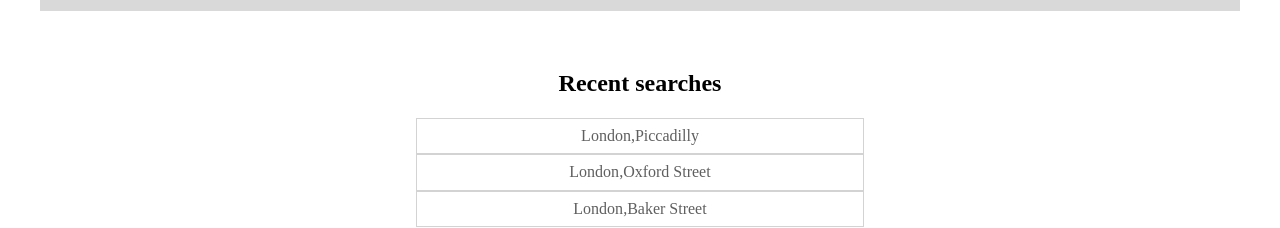
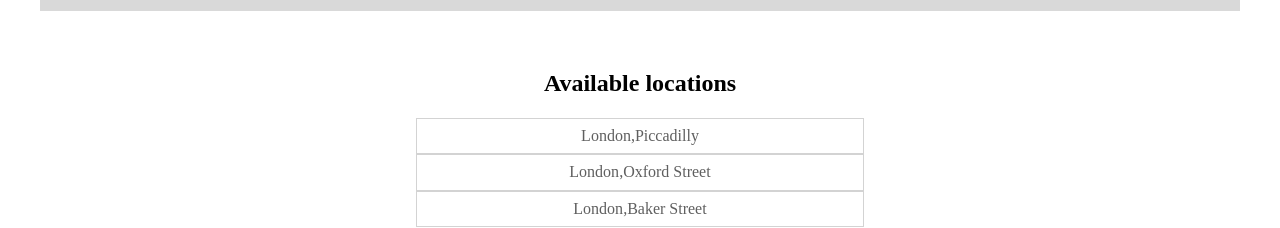
Before and after one commit to Gaydamovich/property-cross-first-app, a React app: page / in a window 1280 px wide. Shown: the part 355-583 px from the top of the page. Built offline with nearby package versions, Linux system fonts and the light colour scheme.

Commit message:
refactor: fix errors

```diff
--- a/src/components/Search/SearchPage/SearchPage.jsx
+++ b/src/components/Search/SearchPage/SearchPage.jsx
@@ -22,7 +22,7 @@
 
 SearchPage.propTypes = {
   entryField: PropTypes.string.isRequired,
-  searchStatus: PropTypes.bool,
+  searchStatus: PropTypes.bool.isRequired,
   onClickItem: PropTypes.func.isRequired,
   recentSearches: PropTypes.array.isRequired,
   onChangeField: PropTypes.func.isRequired,
--- a/src/components/Search/SearchResults/SearchResults.jsx
+++ b/src/components/Search/SearchResults/SearchResults.jsx
@@ -23,7 +23,7 @@
 
 SearchResults.propTypes = {
   recentSearches: PropTypes.array.isRequired,
-  searchStatus: PropTypes.bool,
+  searchStatus: PropTypes.bool.isRequired,
   onClickItem: PropTypes.func.isRequired,
 };
 
--- a/src/components/Search/SearchResults/SearchResultsItem.jsx
+++ b/src/components/Search/SearchResults/SearchResultsItem.jsx
@@ -7,7 +7,7 @@
   const { item, onClickItem } = props;
   const clickItem = () => onClickItem(item.city, item.street);
   return (
-    <li className="search-results__items_item" onClick={clickItem}>
+    <li className="search-results__items_item" onClick={clickItem} aria-hidden>
       {item.city}
       ,
       {item.street}
--- a/src/containers/Search/SearchPageContainer.jsx
+++ b/src/containers/Search/SearchPageContainer.jsx
@@ -5,13 +5,13 @@
 import SearchPage from '../../components/Search/SearchPage/SearchPage';
 
 const SearchPageContainer = (props) => {
-  const { searchPage, addLocalityToField, changeField } = props;
-  const onClickItem = (city, street) => addLocalityToField(city, street);
-  const onChangeField = (value) => changeField(value);
+  const { searchPage } = props;
+  const onClickItem = (city, street) => props.addLocalityToField(city, street);
+  const onChangeField = (value) => props.changeField(value);
   return (
     <SearchPage
       recentSearches={searchPage.recentSearches}
-      searchStatu={searchPage.searchStatus}
+      searchStatus={searchPage.searchStatus}
       entryField={searchPage.entryField}
       onClickItem={onClickItem}
       onChangeField={onChangeField}
```
Also changed, not shown: 1 other file (tests, documents, lock files or other folders).
